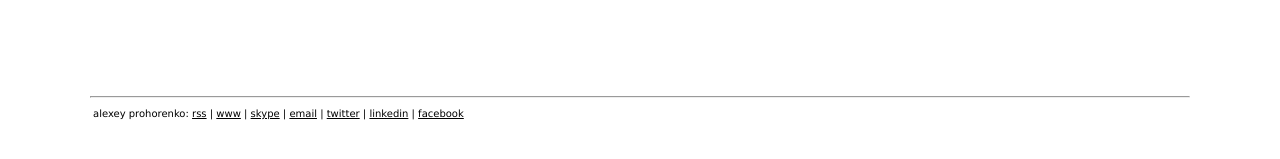
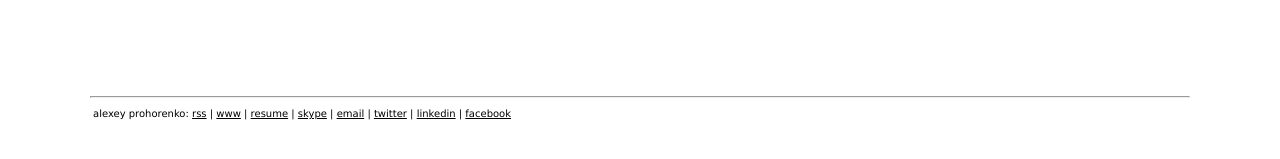
Before and after one commit to alexeypro/alexeypro.github.com, a Jekyll site: the page built from index.html, in a window 1280 px wide. Shown: the part 266-425 px from the top of the page. Built offline with Jekyll 4.4.1, drawn with Linux system fonts in a browser that asks for light colours.

Commit message:
adding link to the resume

```diff
--- a/_layouts/default.html
+++ b/_layouts/default.html
@@ -39,7 +39,7 @@
 <hr/>
 <table width="100%" border="0">
 <tr><td align="left"><span class="small">
-    alexey prohorenko: <a href="/atom.xml">rss</a> | <a href="http://www.alexeypro.com">www</a> | <a href="skype:mealexeypro">skype</a> | <a href="mailto:ap@alexeypro.com">email</a> | <a href="http://twitter.com/alexeypro">twitter</a> | <a href="http://www.linkedin.com/in/alexeypro">linkedin</a> | <a href="http://facebook.com/alexeypro">facebook</a>
+    alexey prohorenko: <a href="/atom.xml">rss</a> | <a href="http://www.alexeypro.com">www</a> | <a href="http://ap.resume.s3.amazonaws.com/alexeyp-resume.pdf">resume</a> | <a href="skype:mealexeypro">skype</a> | <a href="mailto:ap@alexeypro.com">email</a> | <a href="http://twitter.com/alexeypro">twitter</a> | <a href="http://www.linkedin.com/in/alexeypro">linkedin</a> | <a href="http://facebook.com/alexeypro">facebook</a>
 </span></td><td align="right"><script type="text/javascript"><!--
     google_ad_client = "ca-pub-6297504901575955";
     /* Horizontal Line with Ads on WORDS */
```
